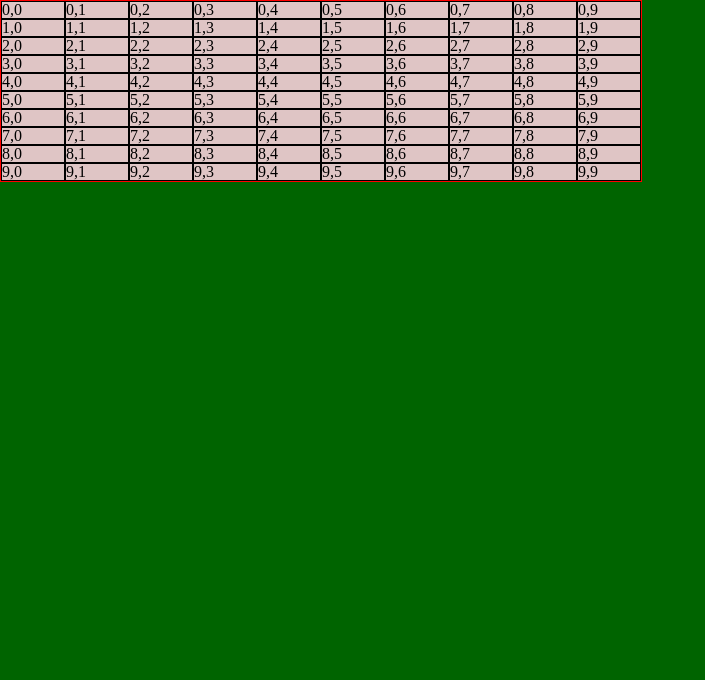
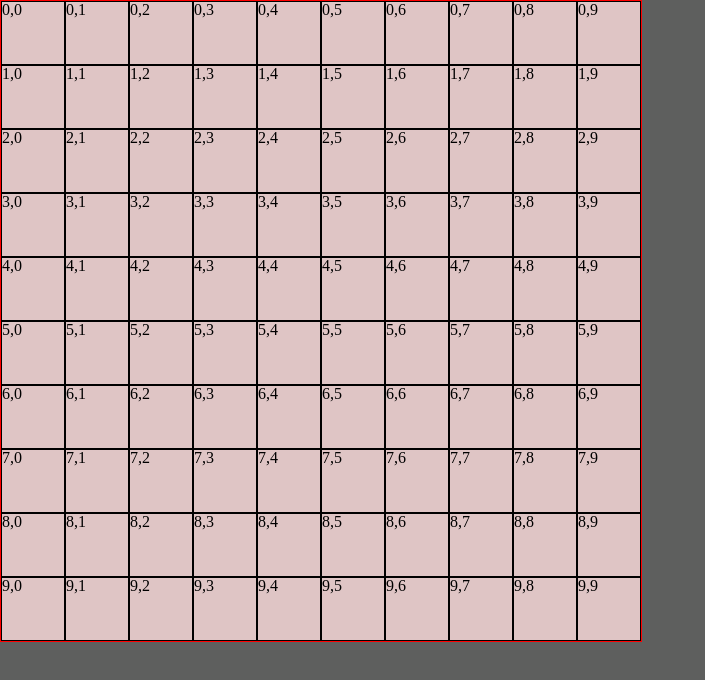
Before and after one commit to goldjared/battleship, a website built with webpack: page src/index.html in a window 1280 px wide. Shown: the whole page, without its empty margins (0-705 px from the left). Built offline with nearby package versions, Linux system fonts and the light colour scheme.

Commit message:
aspect-ratio grid cells for equalness, set size for grid

```diff
--- a/src/style.css
+++ b/src/style.css
@@ -1,5 +1,5 @@
 :root {
-  background-color: darkgreen;
+  background-color: rgb(94, 95, 94);
 }
 
 /* http://meyerweb.com/eric/tools/css/reset/
@@ -132,17 +132,21 @@ table {
   border-spacing: 0;
 }
 
+header {
+  background-color: rgb(201, 201, 201);
+}
+
 .container {
   background-color: rgb(223, 197, 197);
   display: grid;
   grid-template-columns: repeat(10, auto);
   grid-template-rows: repeat(10, auto);
   max-width: 50%;
+  max-height: 50%;
   border: 1px solid red;
 }
 
 .game-square {
   border: 1px solid black;
-  width: auto;
-  height: auto;
+  aspect-ratio: 1;
 }
```
